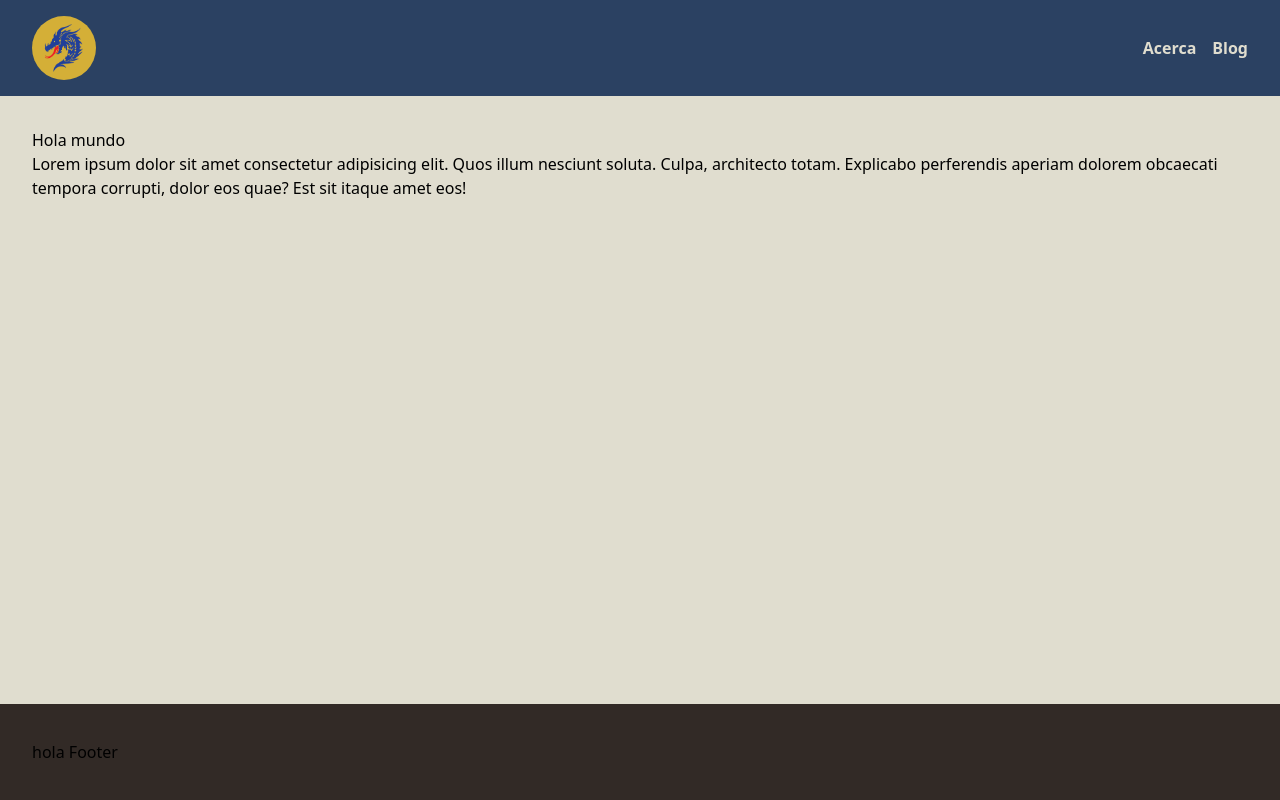
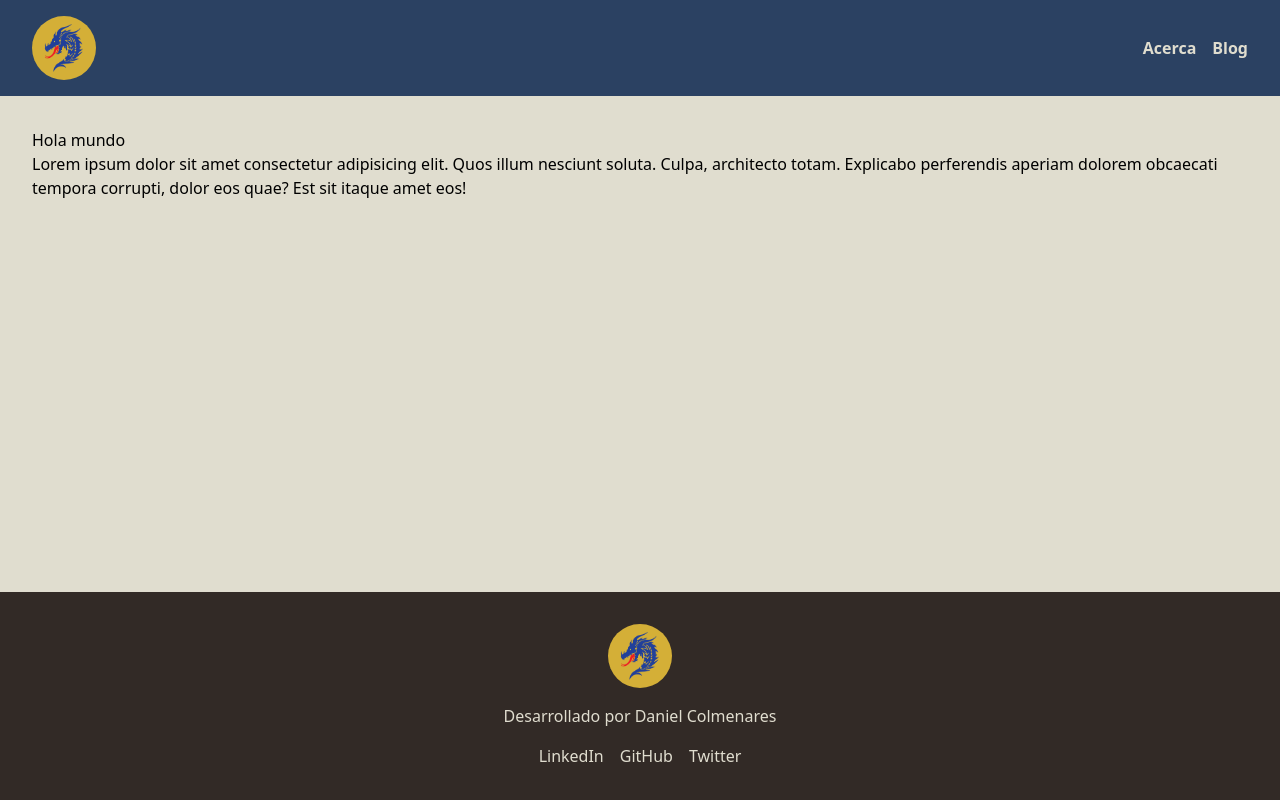
Before and after one commit to RageHardrack/dan-colmenares-website, a Vue app: page / in a window 1280 px wide. Built offline with nearby package versions, Linux system fonts and the light colour scheme.

Commit message:
Feat: Improving Footer and added Social Media Links

```diff
--- a/src/App.vue
+++ b/src/App.vue
@@ -4,7 +4,7 @@ import Footer from "./components/Layout/Footer.vue";
 </script>
 
 <template>
-  <section class="flex flex-col justify-between h-screen">
+  <section class="flex flex-col justify-between min-h-screen">
     <Navbar />
 
     <main class="container flex-1 py-8">
--- a/src/components/Layout/Footer.vue
+++ b/src/components/Layout/Footer.vue
@@ -1,5 +1,26 @@
+<script setup lang="ts">
+import Logo from "./Logo.vue";
+import { SOCIAL_MEDIA_LINKS } from "../../constantes";
+</script>
+
 <template>
-  <footer class="flex items-center h-24 bg-black-coffee">
-    <article class="container flex">hola Footer</article>
+  <footer class="flex items-center bg-black-coffee">
+    <article
+      class="container flex flex-col items-center justify-center py-8 space-y-4 text-bone"
+    >
+      <Logo />
+      <h2>Desarrollado por Daniel Colmenares</h2>
+
+      <section class="flex items-center justify-center space-x-4">
+        <a
+          v-for="{ social, url } in SOCIAL_MEDIA_LINKS"
+          :key="social"
+          target="_blank"
+          :href="url"
+        >
+          {{ social }}
+        </a>
+      </section>
+    </article>
   </footer>
 </template>
--- a/src/constantes.ts
+++ b/src/constantes.ts
@@ -2,3 +2,9 @@ export const ROUTES_LINKS = [
   { title: "Acerca", path: "/about" },
   { title: "Blog", path: "/blog" },
 ];
+
+export const SOCIAL_MEDIA_LINKS = [
+  { social: "LinkedIn", url: "https://linkedin.com/in/dan-colmenares" },
+  { social: "GitHub", url: "https://github.com/RageHardrack" },
+  { social: "Twitter", url: "https://twitter.com/dragon_azul93" },
+];
```
